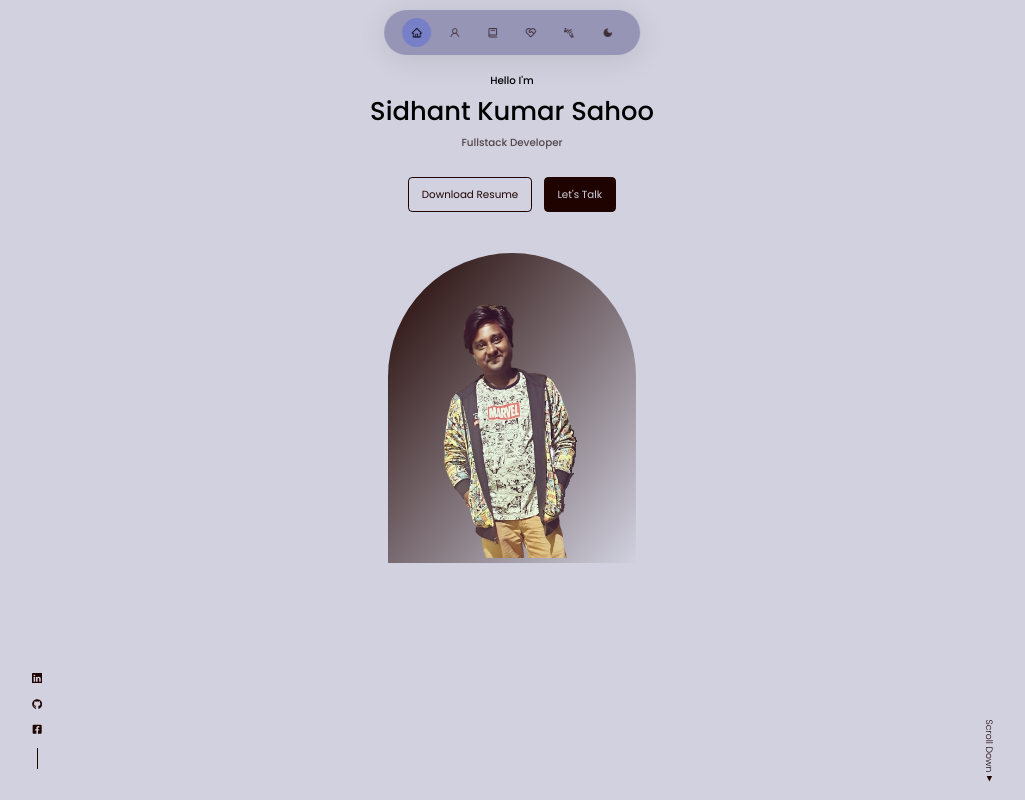
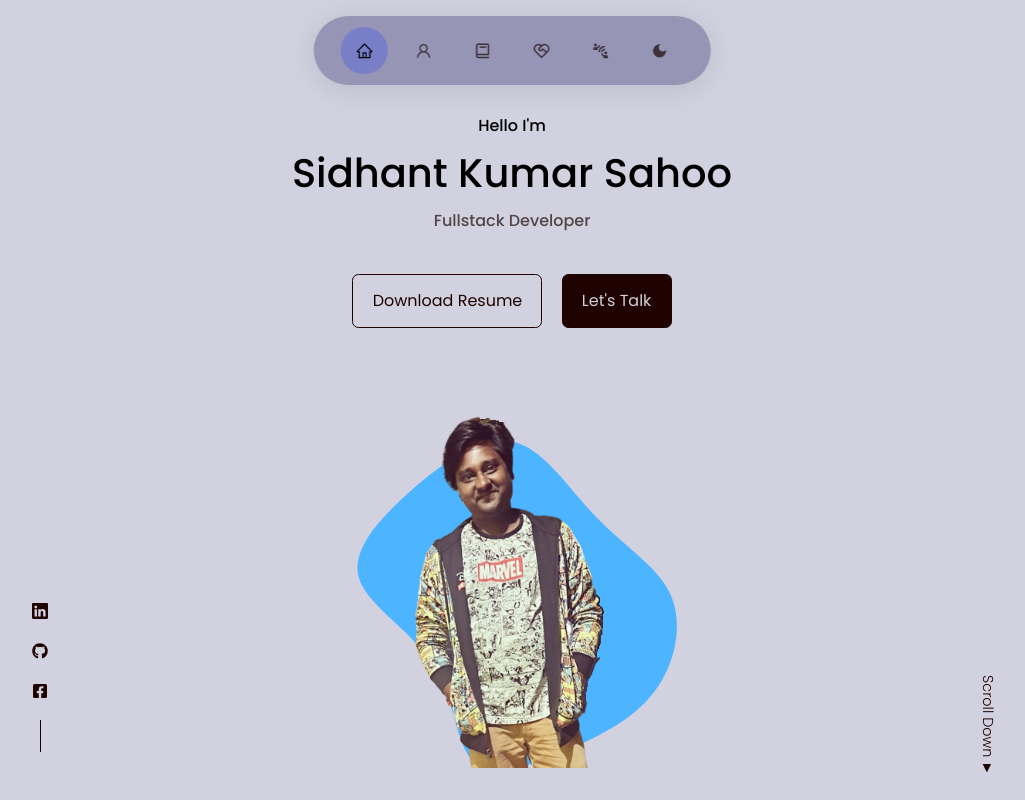
Before and after one commit to sidhant2709/Sidhant-s-Portfolio, a React (Create React App) app: page / in a window 1280 px wide. Shown: the top 800 px of the page, without its empty margins (128-1153 px from the left). Built offline with nearby package versions, Linux system fonts and the light colour scheme.

Commit message:
scroll effect

```diff
--- a/package.json
+++ b/package.json
@@ -11,6 +11,7 @@
     "react-icons": "^4.4.0",
     "react-router-dom": "^6.3.0",
     "react-scripts": "^5.0.1",
+    "react-scroll": "^1.8.7",
     "styled-components": "^5.3.5",
     "web-vitals": "^2.1.4"
   },
--- a/src/components/Header/Header.css
+++ b/src/components/Header/Header.css
@@ -41,16 +41,34 @@ header {
 /* =========================== MY PHOTO ========================= */
 
 .my__photo {
-    background: linear-gradient(to bottom right, var(--color-primary), var(--color-bg));
-    width: 24rem;
-    height: 30rem;
+    width: 22rem;
+    height: 25.5rem;
     position: absolute;
-    left: calc(50% - 12rem);
-    margin-top: 4rem;
-    border-radius: 12rem 12rem 0 0;
+    left: calc(50% - 11rem);
+    margin-top: 2rem;
     overflow: hidden;
-    padding-top: 3.2rem;
+    padding-top: 2rem;
 }
+
+.my__photo img {
+    display: block;
+    max-width: 100%;
+}
+
+.my__photo svg {
+    position: absolute;
+    top: 0;
+    left: -2rem;
+    width: 27rem;
+    height: 32rem;
+    z-index: -1;
+}
+
+.my__photo img:hover {
+    transform: rotate(10deg);
+}
+
+
 
 /* =========================== SCROLL DOWN ========================= */
 
@@ -62,6 +80,7 @@ header {
     font-weight: 300;
     font-size: 0.9rem;
 }
+
 .scroll__down::before {
     content: "\25b2";
     position: absolute;
@@ -70,7 +89,7 @@ header {
     height: 0px;
     transform: rotate(90deg);
     right: -1.5rem;
-    bottom: 11.5px;
+    bottom: 17.5px;
 }
 
 @media screen and (max-width: 1024px) {
@@ -84,10 +103,39 @@ header {
 @media screen and (max-width: 600px) {
     header {
         height: 100vh;
+        padding-top: 4rem;
     }
 
     .header__socials,
     .scroll__down {
         display: none;
     }
+
+    .my__photo {
+        width: 30rem;
+        height: 39rem;
+        left: calc(50% - 15rem);
+    }
+
+    .my__photo svg {
+        position: absolute;
+        top: 0;
+        left: -5rem;
+        width: 40rem;
+        height: 38rem;
+        z-index: -1;
+    }
+
+    .my__photo img {
+        width: 30rem;
+        height: 38rem;
+    }
+
+    h1 {
+        font-size: 3rem;
+    }
+
+    h4 {
+        font-size: 1.5rem;
+    }
 }
--- a/src/components/Header/Header.js
+++ b/src/components/Header/Header.js
@@ -3,10 +3,11 @@ import HeaderButtons from "./HeaderButtons";
 import "./Header.css";
 import myPhoto from "../../assets/Sid.png";
 import HeaderSocial from "./HeaderSocial";
+import { Link } from "react-scroll";
 
 const Header = () => {
   return (
-    <header>
+    <header id="home">
       <div className="container header__container">
         <h4>Hello I'm</h4>
         <h1>Sidhant Kumar Sahoo</h1>
@@ -15,12 +16,28 @@ const Header = () => {
         <HeaderSocial />
 
         <div className="my__photo">
+          <svg viewBox="0 0 200 200" xmlns="http://www.w3.org/2000/svg">
+            <path
+              fill="#4DB5FF"
+              d="M35.8,-45.2C49,-31.6,64.1,-22.8,69.9,-9.5C75.6,3.9,72,21.7,62.6,34.5C53.3,47.3,38.1,55.1,21.7,62.1C5.3,69.2,-12.2,75.5,-21,67.9C-29.9,60.3,-29.9,38.8,-40.3,22.5C-50.6,6.2,-71.2,-5,-74.7,-18C-78.2,-31,-64.5,-45.8,-49.2,-59.1C-33.9,-72.3,-17,-84,-2.8,-80.6C11.3,-77.3,22.6,-58.9,35.8,-45.2Z"
+              transform="translate(100 100)"
+            />
+          </svg>
           <img src={myPhoto} alt="myPhoto" />
         </div>
 
-        <a href="#contact" className="scroll__down">
+        <Link
+          href="#contact"
+          className="scroll__down"
+          to="contact"
+          spy={true}
+          smooth={true}
+          offset={0}
+          duration={1000}
+          activeClass="active"
+        >
           Scroll Down
-        </a>
+        </Link>
       </div>
     </header>
   );
--- a/src/components/Navbar/Navbar.css
+++ b/src/components/Navbar/Navbar.css
@@ -1,7 +1,6 @@
 nav {
     background: rgba(25, 24, 96, 0.32);
     width: max-content;
-    display: block;
     padding: 0.7rem 1.7rem;
     position: fixed;
     z-index: 2;
@@ -14,6 +13,15 @@ nav {
     backdrop-filter: blur(9.3px);
     -webkit-backdrop-filter: blur(9.3px);
     box-shadow: 0 4px 30px rgba(0, 0, 0, 0.1);
+}
+
+@media screen and (max-width: 600px) {
+    nav {
+        z-index: 2;
+        left: 50%;
+        transform: translate(-50%,-50%);
+        top: 95%;
+    }
 }
 
 nav a,
--- a/src/components/Navbar/Navbar.js
+++ b/src/components/Navbar/Navbar.js
@@ -1,4 +1,5 @@
 import React from "react";
+import { Link } from "react-scroll";
 import "./Navbar.css";
 import { AiOutlineHome, AiOutlineUser } from "react-icons/ai";
 import { BiBook } from "react-icons/bi";
@@ -22,41 +23,71 @@ const Navbar = ({ theme, setTheme }) => {
 
   return (
     <nav>
-      <a
-        href="/#"
+      <Link
+        href="#"
         onClick={() => setActiveNav("#")}
         className={activeNav === "#" ? "active" : ""}
+        to="home"
+        spy={true}
+        smooth={true}
+        offset={0}
+        duration={1000}
+        activeClass="active"
       >
         <AiOutlineHome />
-      </a>
-      <a
+      </Link>
+      <Link
         href="#about"
         onClick={() => setActiveNav("#about")}
         className={activeNav === "#about" ? "active" : ""}
+        to="about"
+        spy={true}
+        smooth={true}
+        offset={0}
+        duration={1000}
+        activeClass="active"
       >
         <AiOutlineUser />
-      </a>
-      <a
+      </Link>
+      <Link
         href="#experience"
         onClick={() => setActiveNav("#experience")}
         className={activeNav === "#experience" ? "active" : ""}
+        to="experience"
+        spy={true}
+        smooth={true}
+        offset={0}
+        duration={1000}
+        activeClass="active"
       >
         <BiBook />
-      </a>
-      <a
+      </Link>
+      <Link
         href="#services"
         onClick={() => setActiveNav("#services")}
         className={activeNav === "#services" ? "active" : ""}
+        to="services"
+        spy={true}
+        smooth={true}
+        offset={0}
+        duration={1000}
+        activeClass="active"
       >
         <RiServiceLine />
-      </a>
-      <a
+      </Link>
+      <Link
         href="#contact"
         onClick={() => setActiveNav("#contact")}
         className={activeNav === "#contact" ? "active" : ""}
+        to="contact"
+        spy={true}
+        smooth={true}
+        offset={0}
+        duration={1000}
+        activeClass="active"
       >
         <MdOutlineConnectWithoutContact />
-      </a>
+      </Link>
       {theme === "dark-theme" ? (
         <button onClick={toggleTheme}>
           <BsSun />
--- a/src/index.css
+++ b/src/index.css
@@ -44,7 +44,6 @@
 
 html {
   scroll-behavior: smooth;
-  font-size: 64.5%;
 }
 
 ::-webkit-scrollbar {
@@ -154,7 +153,9 @@ img {
   .container {
     width: var(--container-width-sm);
   }
-
+  html {
+    font-size: 64.5%;
+  }
   .section {
     margin-bottom: 2rem;
   }
```
Also changed, not shown: 1 other file (tests, documents, lock files or other folders).
